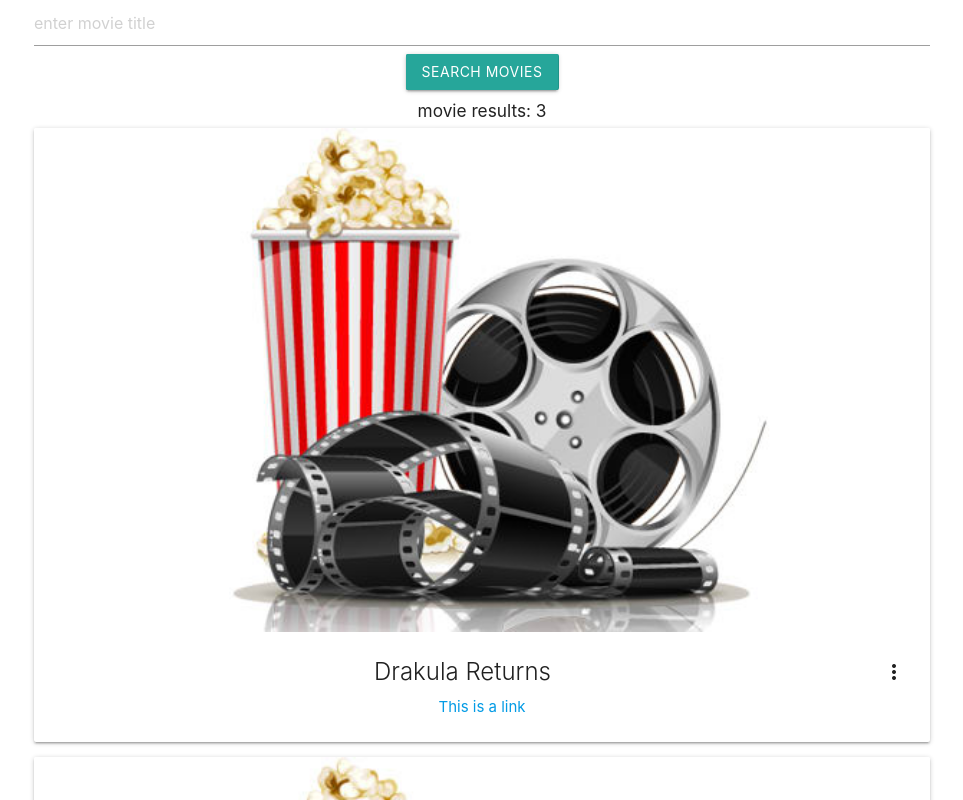
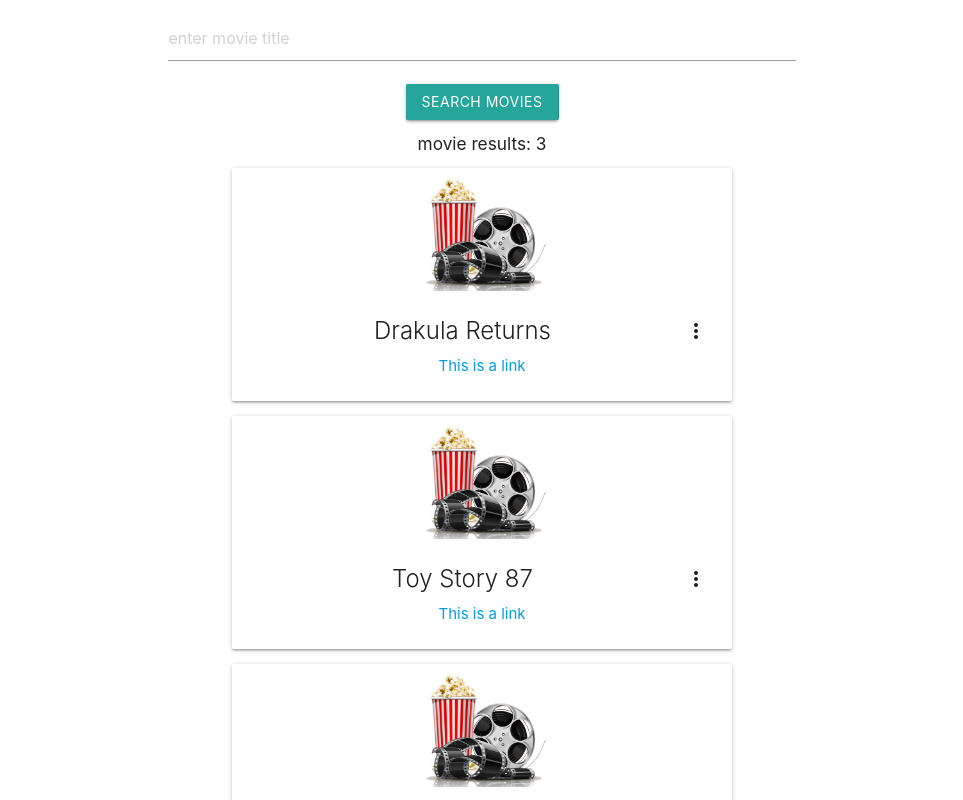
Before and after one commit to Azzazello1979/zoosh, a React (Create React App) app in the folder zoosh/: page / in a window 1280 px wide. Shown: the top 800 px of the page, without its empty margins (158-1121 px from the left). Built offline with nearby package versions, Linux system fonts and the light colour scheme.

Commit message:
little css changes

```diff
--- a/zoosh/public/index.html
+++ b/zoosh/public/index.html
@@ -15,14 +15,14 @@
     <!--Import Google Icon Font-->
     <link href="https://fonts.googleapis.com/icon?family=Material+Icons" rel="stylesheet" />
     <!--Import materialize.css-->
-    <link rel="stylesheet" href="https://cdnjs.cloudflare.com/ajax/libs/materialize/1.0.0/css/materialize.min.css" />
+    <link rel="stylesheet" href="https://cdnjs.cloudflare.com/ajax/libs/materialize/1.0.0/css/materialize.css" />
 
-    <title>Zoosh Appppp</title>
+    <title>Zoosh Movie Search App</title>
   </head>
   <body>
     <noscript>You need to enable JavaScript to run this app.</noscript>
     <div id="root"></div>
     <!--JavaScript at end of body for optimized loading-->
-    <script src="https://cdnjs.cloudflare.com/ajax/libs/materialize/1.0.0/js/materialize.min.js"></script>
+    <script src="https://cdnjs.cloudflare.com/ajax/libs/materialize/1.0.0/js/materialize.js"></script>
   </body>
 </html>
--- a/zoosh/src/App.js
+++ b/zoosh/src/App.js
@@ -6,9 +6,9 @@ import Listing from "./components/Listing";
 class App extends Component {
   render() {
     return (
-      <div className="App">
-        <Search />
-        <Listing />
+      <div className="App container">
+            <Search />
+            <Listing />
       </div>
     );
   }
--- a/zoosh/src/components/Listing.jsx
+++ b/zoosh/src/components/Listing.jsx
@@ -27,11 +27,19 @@ class Listing extends Component {
 
   render() {
     return (
-      <div className="container center">
-          <h6>{ this.state.results.length > 0 ? (`movie results: ${this.state.results.length}`) : ('search above...') }</h6>
+      <div className="container">
+        <h6>
+          {this.state.results.length > 0
+            ? `movie results: ${this.state.results.length}`
+            : "search above..."}
+        </h6>
+        <div className="row">
+          <div className="col s10 offset-s1">
             {this.state.results.map(result => {
               return <ResultCard result={result} key={result.id} />;
             })}
+          </div>
+        </div>
       </div>
     );
   }
--- a/zoosh/src/components/ResultCard.css
+++ b/zoosh/src/components/ResultCard.css
@@ -1,3 +1,5 @@
+
 .my-image{
-    width: 300px;
+    width: 200px !important;
+    margin: 10px auto 0px auto;
 }
--- a/zoosh/src/components/ResultCard.jsx
+++ b/zoosh/src/components/ResultCard.jsx
@@ -7,7 +7,7 @@ const ResultCard = props => {
 
 
   return (
-    <div className="card">
+    <div className="card my-card">
       <div className="card-image waves-effect waves-block waves-light">
         <img className="activator my-image" src={process.env.PUBLIC_URL + result.coverImg} alt="" />
       </div>
--- a/zoosh/src/components/Search.jsx
+++ b/zoosh/src/components/Search.jsx
@@ -7,8 +7,12 @@ class Search extends Component {
     return (
       <div className="container">
         <form>
-          <input type="text" name="movie" placeholder="enter movie title" />
-          <button type="submit" name="submit" className="btn pulse">Search Movies</button>
+          <div className="input-field">
+            <input type="text" name="movie" placeholder="enter movie title" />
+          </div>
+          <div className="input-field">
+            <button type="submit" name="submit" className="btn pulse">Search Movies</button>
+          </div>
         </form>
       </div>
     );
```
Lines whose indentation alone changed are shown as unchanged.
